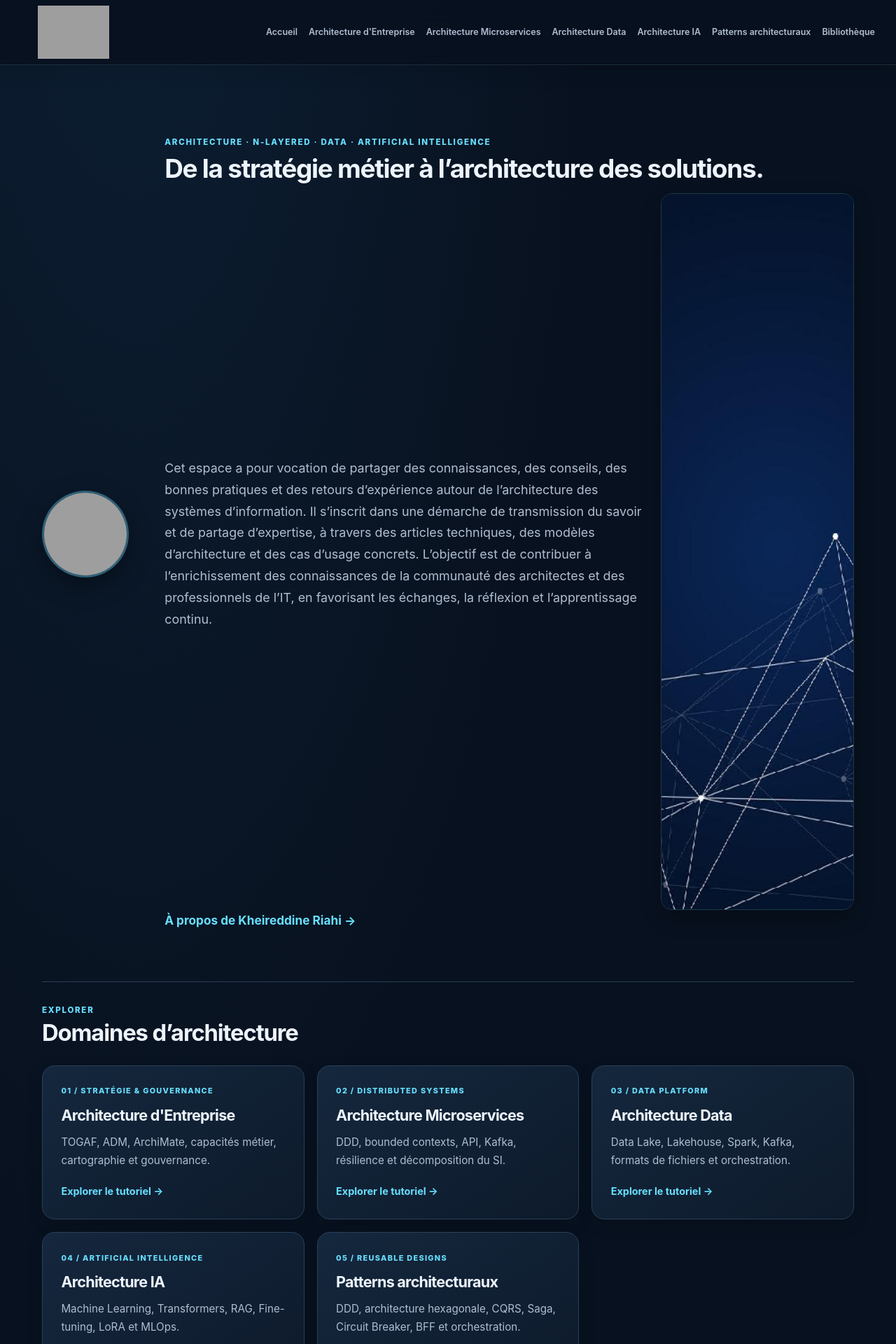
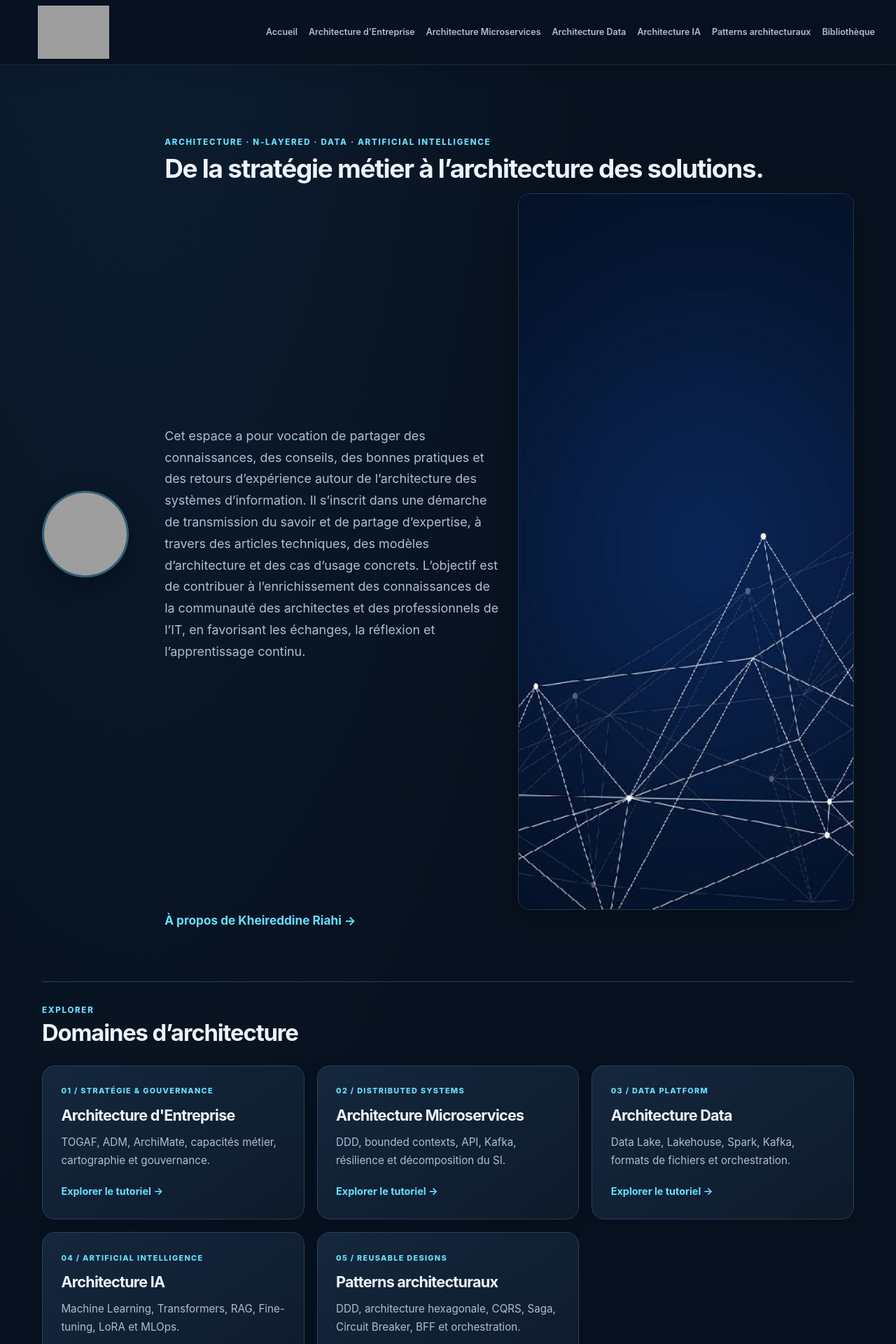
Before and after one commit to KRiahi345/kriahi, a Jekyll site: the page built from index.html, in a window 1280 px wide. Shown: the top 1920 px of the page at 70% size. Built offline with Jekyll 4.4.1, drawn with Linux system fonts in a browser that asks for light colours; grey boxes are pictures that could not be loaded.

Commit message:
Match homepage image width to introduction

```diff
--- a/assets/css/style.css
+++ b/assets/css/style.css
@@ -475,7 +475,7 @@ h3 {
 
 .hero-intro {
   display: grid;
-  grid-template-columns: minmax(0, 1fr) minmax(180px, 28%);
+  grid-template-columns: repeat(2, minmax(0, 1fr));
   align-items: center;
   gap: clamp(1rem, 2vw, 1.5rem);
 }
@@ -1214,7 +1214,7 @@ h3 {
 
   .hero-illustration {
     align-self: center;
-    width: min(100%, 420px);
+    width: 100%;
   }
 
   .home-library {
```
